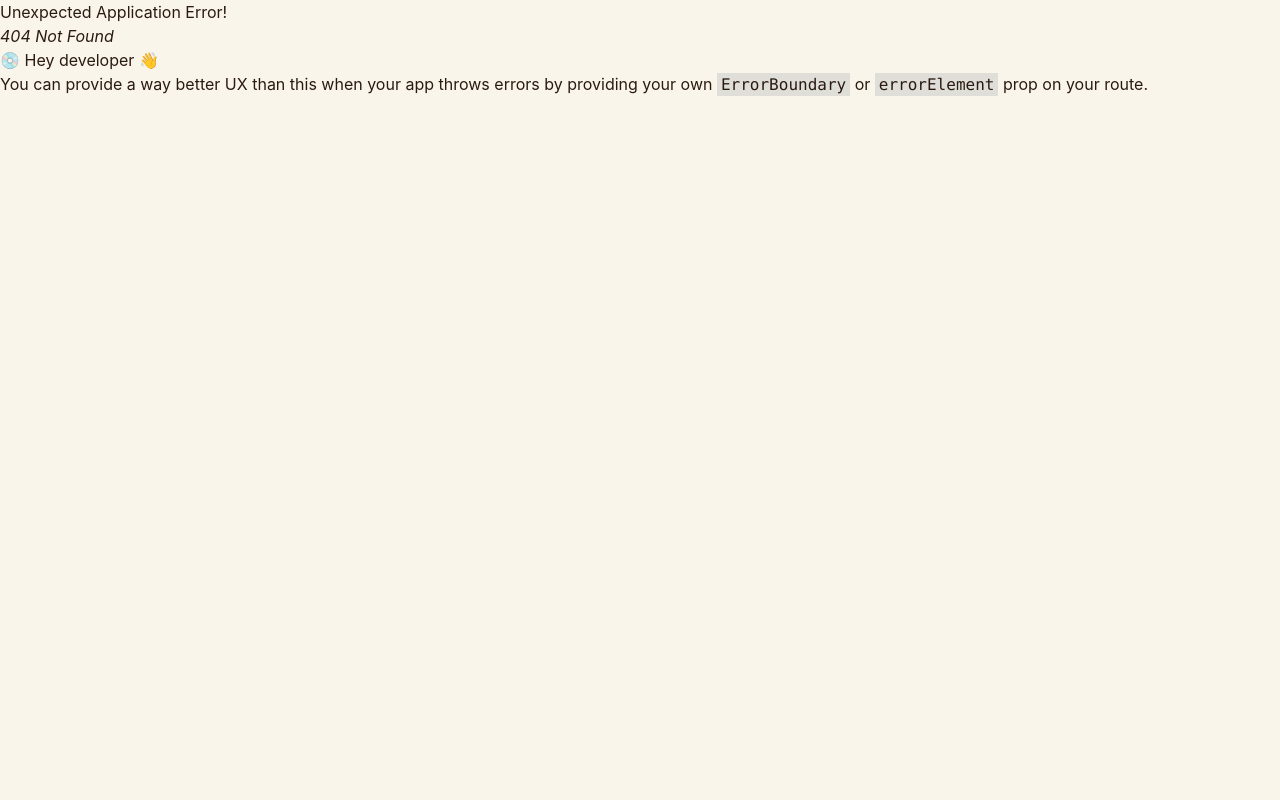
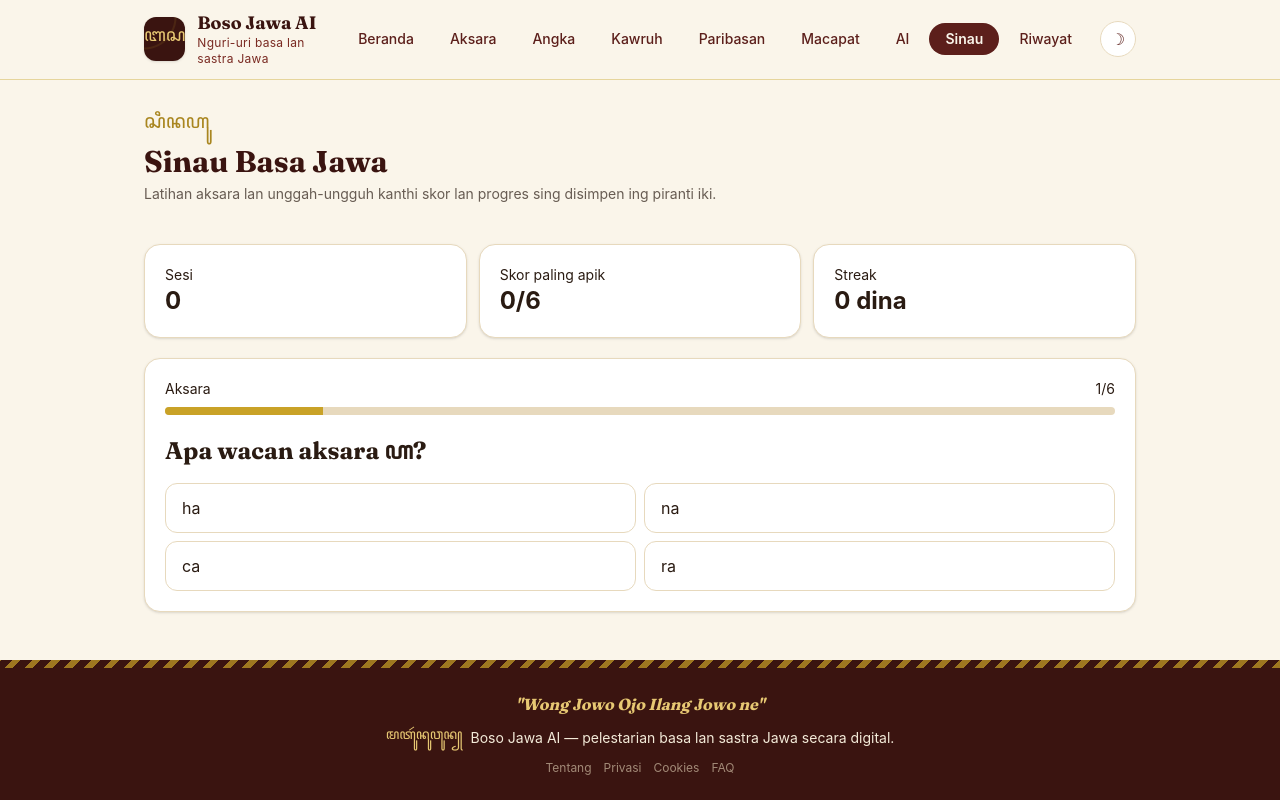
Before and after one commit to AmirulJusticia0507/boso-jawa-ai, a React (Vite) app in the folder frontend/: page /sinau in a window 1280 px wide. Before the commit this address had no page. Built offline with nearby package versions, Linux system fonts and the light colour scheme.

Commit message:
feat(learning): add interactive language quizzes

```diff
--- a/frontend/src/components/Layout.tsx
+++ b/frontend/src/components/Layout.tsx
@@ -11,6 +11,7 @@ const LINKS = [
   { to: "/paribasan", label: "Paribasan", end: false },
   { to: "/macapat", label: "Macapat", end: false },
   { to: "/ai", label: "AI", end: false },
+  { to: "/sinau", label: "Sinau", end: false },
   { to: "/history", label: "Riwayat", end: false },
 ];
 
--- a/frontend/src/main.tsx
+++ b/frontend/src/main.tsx
@@ -19,6 +19,7 @@ const History = lazy(() => import("./pages/History"));
 const Macapat = lazy(() => import("./pages/Macapat"));
 const Privacy = lazy(() => import("./pages/Privacy"));
 const AI = lazy(() => import("./pages/AI"));
+const Learn = lazy(() => import("./pages/Learn"));
 
 function LazyPage({ children }: { children: React.ReactNode }) {
   return (
@@ -70,6 +71,7 @@ const router = createBrowserRouter([
       { path: "macapat", element: <LazyPage><Macapat /></LazyPage> },
       { path: "privacy", element: <LazyPage><Privacy /></LazyPage> },
       { path: "ai", element: <LazyPage><AI /></LazyPage> },
+      { path: "sinau", element: <LazyPage><Learn /></LazyPage> },
     ],
   },
 ]);
--- a/frontend/src/pages/Home.tsx
+++ b/frontend/src/pages/Home.tsx
@@ -1,6 +1,12 @@
 import { Link } from "react-router-dom";
 
 const MODULES = [
+  {
+    to: "/sinau",
+    aksara: "ꦱꦶꦤꦲꦸ",
+    title: "Sinau Interaktif",
+    desc: "Kuis aksara lan unggah-ungguh kanthi skor, streak, lan katrangan jawaban.",
+  },
   {
     to: "/aksara",
     aksara: "ꦲꦏ꧀ꦱꦫ",
--- /dev/null
+++ b/frontend/src/pages/Learn.tsx
@@ -0,0 +1,110 @@
+import { useState } from "react";
+import { PageHeader, buttonCls, cardCls } from "../components/ui";
+
+interface Question {
+  prompt: string;
+  options: string[];
+  answer: string;
+  explanation: string;
+  category: "Aksara" | "Unggah-Ungguh";
+}
+
+interface Progress {
+  sessions: number;
+  bestScore: number;
+  streak: number;
+  lastStudyDate: string;
+}
+
+const QUESTIONS: Question[] = [
+  { prompt: "Apa wacan aksara ꦲ?", options: ["ha", "na", "ca", "ra"], answer: "ha", explanation: "ꦲ yaiku aksara carakan ha.", category: "Aksara" },
+  { prompt: "Apa wacan aksara ꦗ?", options: ["pa", "ja", "ya", "nya"], answer: "ja", explanation: "ꦗ yaiku aksara carakan ja.", category: "Aksara" },
+  { prompt: "Sandhangan ꦶ menehi swara apa?", options: ["a", "i", "u", "o"], answer: "i", explanation: "Wulu (ꦶ) ngowahi vokal dadi i.", category: "Aksara" },
+  { prompt: "Tembung krama inggil saka ‘mangan’ yaiku…", options: ["nedha", "dhahar", "kesah", "sare"], answer: "dhahar", explanation: "Mangan → nedha (krama lugu) → dhahar (krama inggil).", category: "Unggah-Ungguh" },
+  { prompt: "Tembung krama inggil saka ‘turu’ yaiku…", options: ["tilem", "sare", "tindak", "dalem"], answer: "sare", explanation: "Turu → tilem (krama lugu) → sare (krama inggil).", category: "Unggah-Ungguh" },
+  { prompt: "Ukara kanggo ngajeni wong sing luwih sepuh yaiku…", options: ["Kowe arep lunga?", "Panjenengan badhe tindak?", "Aku arep lunga", "Dheweke lunga"], answer: "Panjenengan badhe tindak?", explanation: "Panjenengan lan tindak minangka pilihan ngajeni lawan bicara.", category: "Unggah-Ungguh" },
+];
+
+const STORAGE_KEY = "boso-jawa-learning-progress";
+
+function loadProgress(): Progress {
+  try {
+    return { sessions: 0, bestScore: 0, streak: 0, lastStudyDate: "", ...JSON.parse(localStorage.getItem(STORAGE_KEY) ?? "{}") };
+  } catch {
+    return { sessions: 0, bestScore: 0, streak: 0, lastStudyDate: "" };
+  }
+}
+
+export default function Learn() {
+  const [index, setIndex] = useState(0);
+  const [score, setScore] = useState(0);
+  const [selected, setSelected] = useState<string | null>(null);
+  const [finished, setFinished] = useState(false);
+  const [progress, setProgress] = useState<Progress>(loadProgress);
+  const question = QUESTIONS[index];
+
+  function choose(option: string) {
+    if (selected != null) return;
+    setSelected(option);
+    if (option === question.answer) setScore((value) => value + 1);
+  }
+
+  function next() {
+    if (index < QUESTIONS.length - 1) {
+      setIndex((value) => value + 1);
+      setSelected(null);
+      return;
+    }
+    const finalScore = score;
+    const today = new Date().toISOString().slice(0, 10);
+    const yesterday = new Date(Date.now() - 86_400_000).toISOString().slice(0, 10);
+    const nextProgress: Progress = {
+      sessions: progress.sessions + 1,
+      bestScore: Math.max(progress.bestScore, finalScore),
+      streak: progress.lastStudyDate === today ? progress.streak : progress.lastStudyDate === yesterday ? progress.streak + 1 : 1,
+      lastStudyDate: today,
+    };
+    setProgress(nextProgress);
+    localStorage.setItem(STORAGE_KEY, JSON.stringify(nextProgress));
+    setFinished(true);
+  }
+
+  function restart() {
+    setIndex(0);
+    setScore(0);
+    setSelected(null);
+    setFinished(false);
+  }
+
+  return (
+    <section className="space-y-5">
+      <PageHeader aksara="ꦱꦶꦤꦲꦸ" title="Sinau Basa Jawa" desc="Latihan aksara lan unggah-ungguh kanthi skor lan progres sing disimpen ing piranti iki." />
+      <div className="grid grid-cols-3 gap-3">
+        <div className={cardCls}><p className="text-sm">Sesi</p><strong className="text-2xl">{progress.sessions}</strong></div>
+        <div className={cardCls}><p className="text-sm">Skor paling apik</p><strong className="text-2xl">{progress.bestScore}/{QUESTIONS.length}</strong></div>
+        <div className={cardCls}><p className="text-sm">Streak</p><strong className="text-2xl">{progress.streak} dina</strong></div>
+      </div>
+      {finished ? (
+        <div className={`${cardCls} text-center`}>
+          <h2 className="font-display text-3xl font-bold">Rampung!</h2>
+          <p className="mt-2 text-lg">Skormu {score}/{QUESTIONS.length}</p>
+          <button type="button" className={`${buttonCls} mt-4`} onClick={restart}>Baleni latihan</button>
+        </div>
+      ) : (
+        <div className={cardCls}>
+          <div className="flex items-center justify-between text-sm"><span>{question.category}</span><span>{index + 1}/{QUESTIONS.length}</span></div>
+          <div className="mt-2 h-2 overflow-hidden rounded-full bg-cream-200 dark:bg-sogan-700"><div className="h-full bg-prada-500 transition-all" style={{ width: `${((index + 1) / QUESTIONS.length) * 100}%` }} /></div>
+          <h2 className="mt-5 font-display text-2xl font-bold">{question.prompt}</h2>
+          <div className="mt-4 grid gap-2 sm:grid-cols-2">
+            {question.options.map((option) => {
+              const correct = selected != null && option === question.answer;
+              const wrong = selected === option && option !== question.answer;
+              return <button key={option} type="button" onClick={() => choose(option)} className={`rounded-xl border px-4 py-3 text-left transition ${correct ? "border-green-600 bg-green-50 dark:bg-green-950" : wrong ? "border-red-600 bg-red-50 dark:bg-red-950" : "border-cream-200 hover:border-prada-500 dark:border-sogan-700"}`}>{option}</button>;
+            })}
+          </div>
+          {selected != null && <div className="mt-4"><p className="text-sm">{selected === question.answer ? "Bener!" : `Durung bener. Jawabane: ${question.answer}`}</p><p className="mt-1 text-sm text-ink-900/70 dark:text-cream-200/70">{question.explanation}</p><button type="button" className={`${buttonCls} mt-3`} onClick={next}>{index === QUESTIONS.length - 1 ? "Deleng asil" : "Sabanjure"}</button></div>}
+        </div>
+      )}
+    </section>
+  );
+}
```
